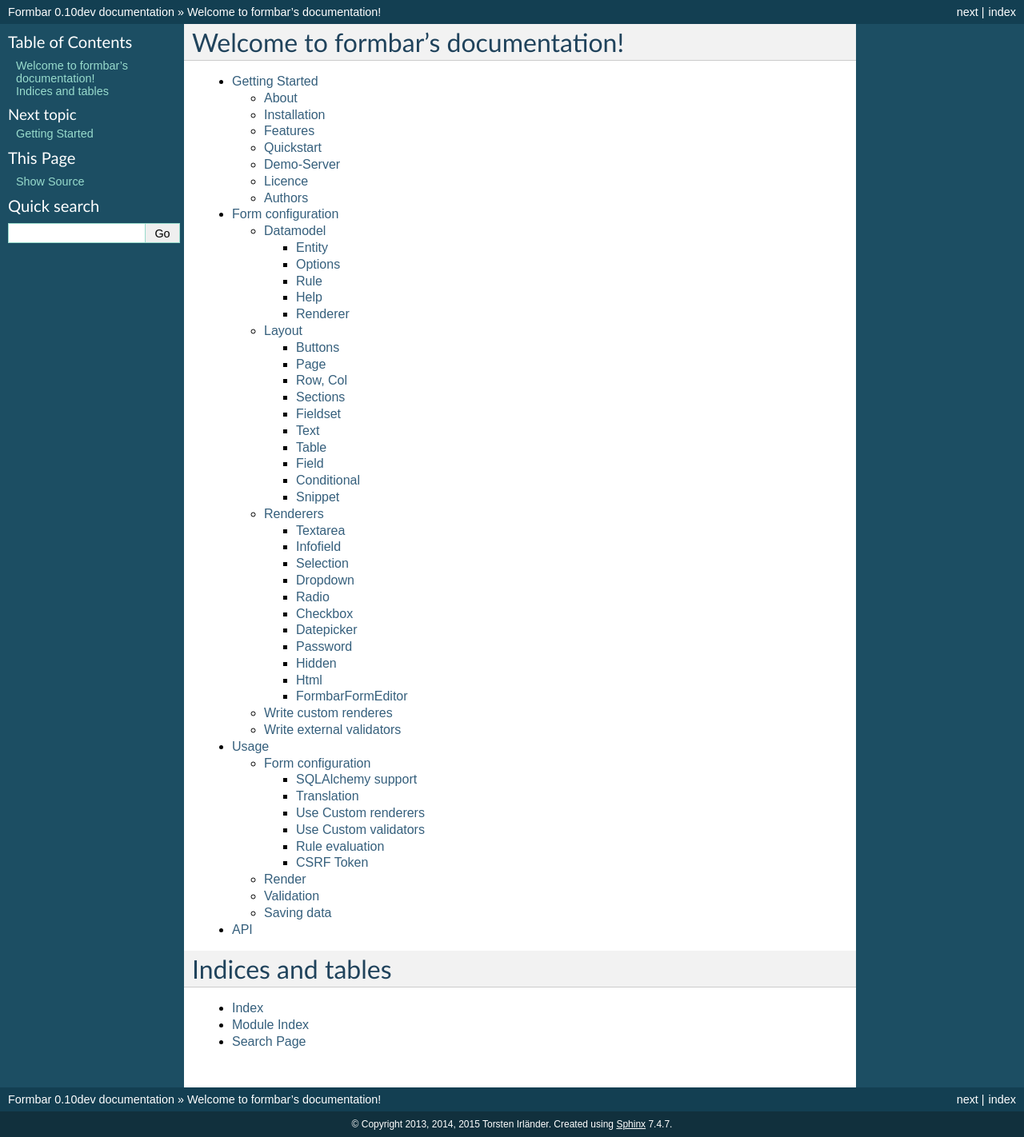
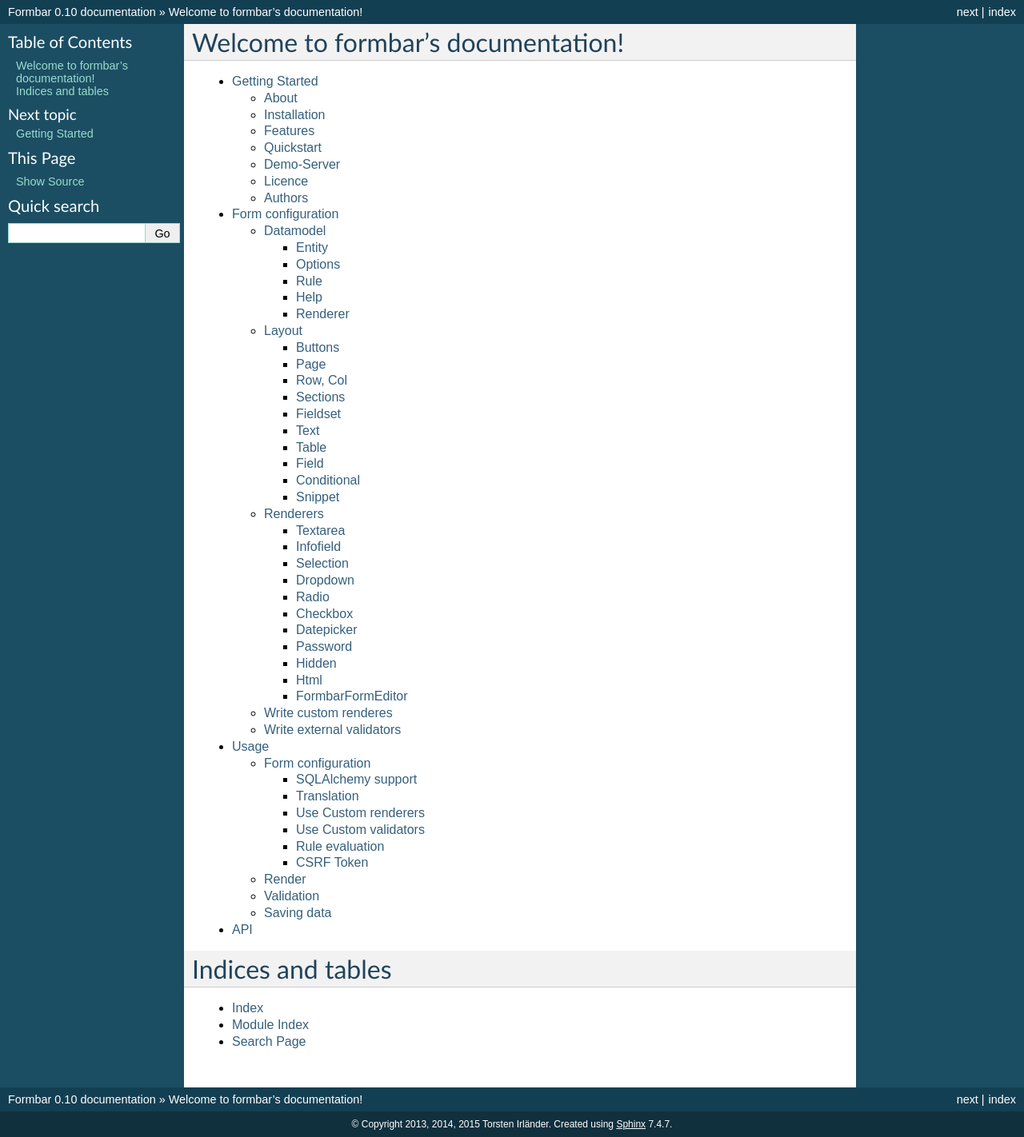
Before and after one commit to ringo-framework/formbar, a Sphinx documentation site: the page built from docs/source/index.rst, in a window 1280 px wide. Shown: the whole page at 80% size. Built offline with Sphinx 7.4.7, drawn with Linux system fonts in a browser that asks for light colours; formulas are drawn with MathJax 3.

Commit message:
Set version to 0.10

```diff
--- a/docs/source/conf.py
+++ b/docs/source/conf.py
@@ -50,7 +50,7 @@
 # The short X.Y version.
 version = '0.10'
 # The full version, including alpha/beta/rc tags.
-release = '0.10dev'
+release = '0.10'
 
 # The language for content autogenerated by Sphinx. Refer to documentation
 # for a list of supported languages.
```
